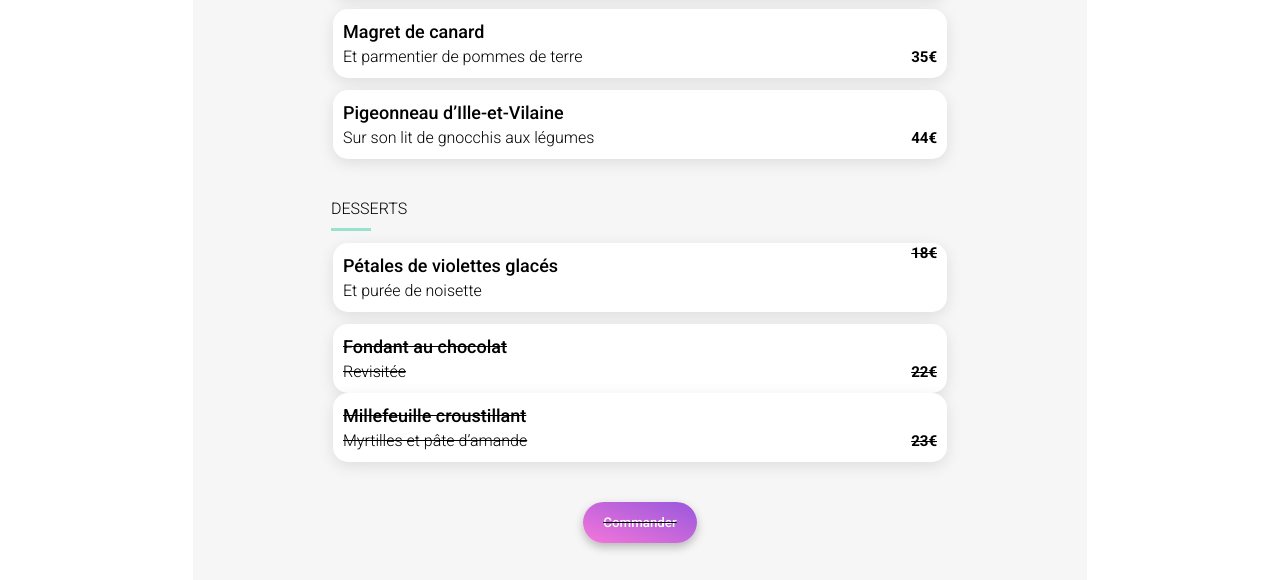
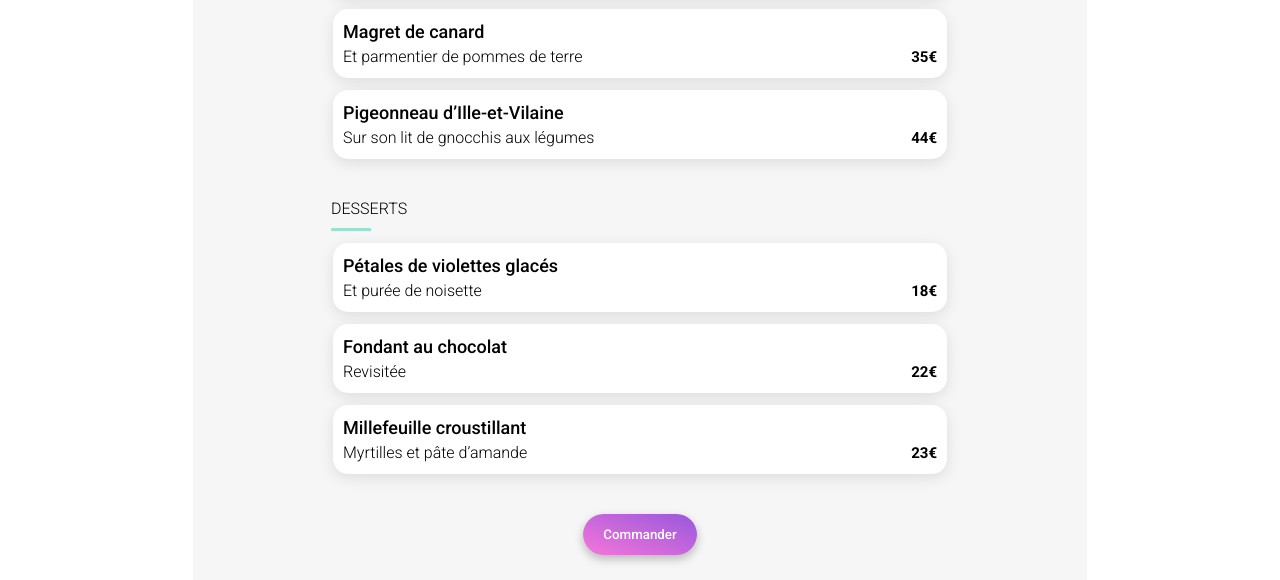
Before and after one commit to heilea/ohmyfood, a website: page menu4.html in a window 1280 px wide. Shown: the part 804-1384 px from the top of the page. Drawn offline with Linux system fonts and the light colour scheme; a web font is replaced by a local one.

Commit message:
stroke removed

```diff
--- a/menu4.html
+++ b/menu4.html
@@ -122,7 +122,7 @@
                 <div class="card">
                     <div class="card1">
                             <h3 class="dish">Pétales de violettes glacés</h3>
-                            <p class="subtitle">Et purée de noisette<s/p>
+                            <p class="subtitle">Et purée de noisette</p>
                     </div>
                     <div class="card2">
                         <div class="price">18€</div>
```
